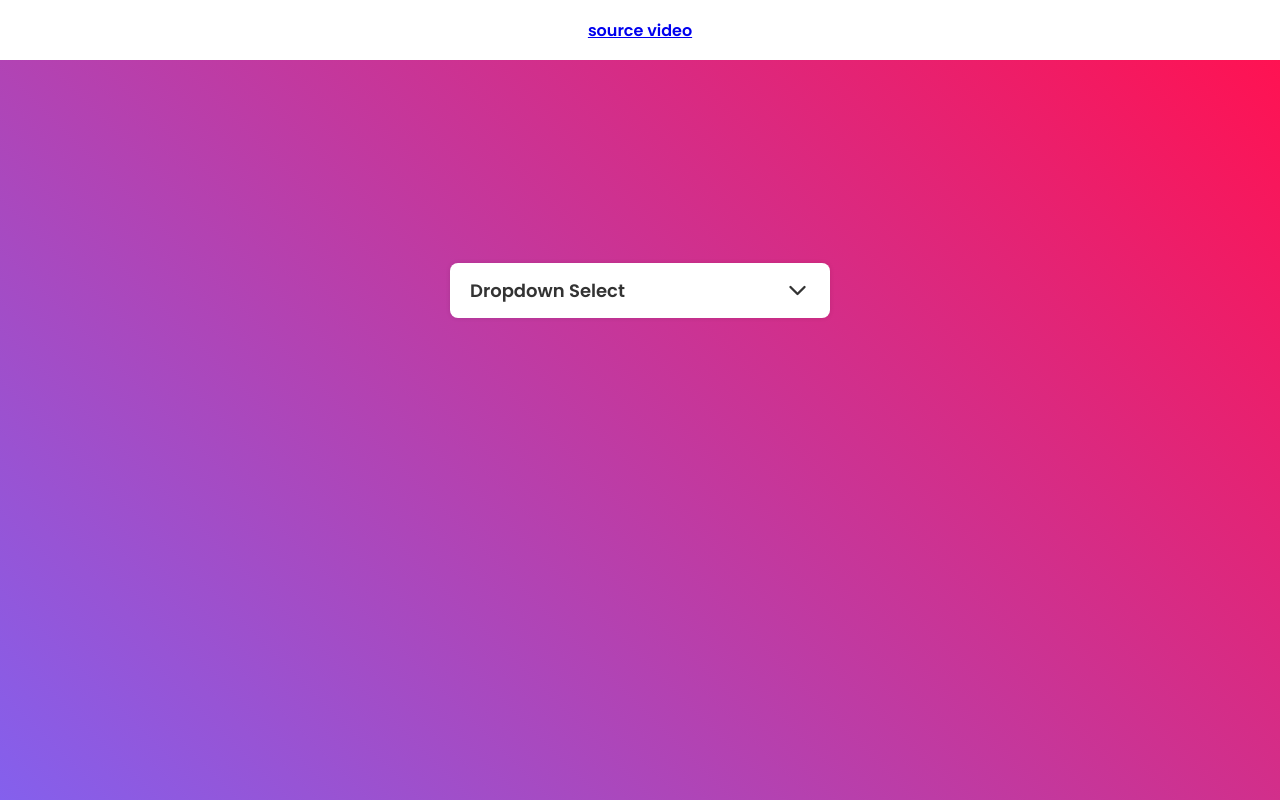
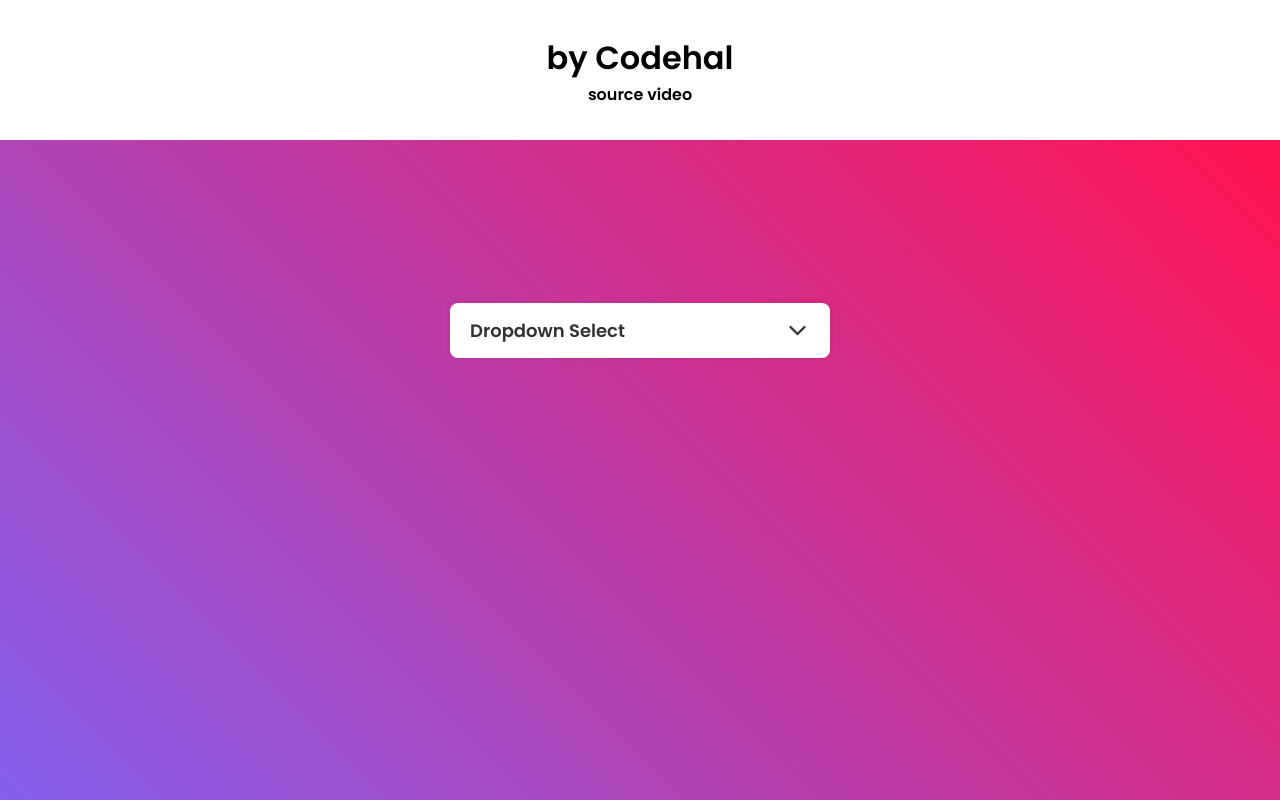
Before and after one commit to Sylvain-Mani/Styles-laboratory, a PHP site: page /view/dropdown/dropdown2.html in a window 1280 px wide. Run offline with PHP 8.4, Linux system fonts and the light colour scheme.

Commit message:
ajout des liens

```diff
--- a/css/styles-header.css
+++ b/css/styles-header.css
@@ -3,10 +3,9 @@ header {
     align-items: center;
     justify-content: center;
     flex-direction: column;
-    height: 60px;
+    height: 80px;
 }
 
-header.a .source {
-    /* text-decoration: none; */
-    margin: auto;
+a {
+text-decoration: none;
 }
--- a/css/styles.css
+++ b/css/styles.css
@@ -2,6 +2,11 @@
     margin: 0;
     padding: 0;
     box-sizing: border-box;
+}
+
+a {
+text-decoration: none;
+color: black;
 }
 
 body {
@@ -13,12 +18,13 @@ header {
     align-items: center;
     justify-content: center;
     flex-direction: column;
-    height: 60px;
+    height: 140px;
+    width: 100%;
+    background: #fff;
 }
 
-header.a .source {
-    /* text-decoration: none; */
-    margin: auto;
+header>h2 {
+
 }
 
 .main {
@@ -26,5 +32,5 @@ header.a .source {
     flex-direction: column;
     justify-content: center;
     align-items: center;
-    min-height: calc(100% - 60px);
+    min-height: calc(100% - 140px);
 }
--- a/view/dropdown/dropdown1.html
+++ b/view/dropdown/dropdown1.html
@@ -10,8 +10,9 @@
     </head>
     <body>
         <header>
-            <a class="source" href="https://www.youtube.com/watch?v=aD06H1F1Ehs">source video</a>
-            <a class="source" href="https://github.com/ecole-du-web/dropdown-anim">code source</a>
+            <h1><a class="title" href="https://www.youtube.com/@EcoleduWeb" target="_blank">by École du Web</a></h1>
+            <a class="source" href="https://www.youtube.com/watch?v=aD06H1F1Ehs" target="_blank">video source</a>
+            <a class="source" href="https://github.com/ecole-du-web/dropdown-anim" target="_blank">code source</a>
         </header>
 
         <div class="main">
--- a/view/dropdown/dropdown2.html
+++ b/view/dropdown/dropdown2.html
@@ -5,13 +5,14 @@
         <meta http-equiv="X-UA-Compatible" content="IE=edge">
         <meta name="viewport" content="width=device-width, initial-scale=1.0">
         <link rel="stylesheet" href="/css/styles.css">
-        <link rel="stylesheet" href="/css/styles-header.css">
+        <!-- <link rel="stylesheet" href="/css/styles-header.css"> -->
         <link rel="stylesheet" href="/css/dropdown/dropdown2.css">
         <title>dropdown2</title>
     </head>
     <body>
         <header>
-            <a class="source" href="https://www.youtube.com/watch?v=8XEm76pk3Rw">source video</a>
+            <h1><a class="title" href="https://www.youtube.com/@codehal" target="_blank">by Codehal</a></h1>
+            <a class="source" href="https://www.youtube.com/watch?v=8XEm76pk3Rw" target="_blank">source video</a>
         </header>
 
         <div class="main">
```
Also changed, not shown: index.html (+6 -6 lines), view/bloc/bloc1.html (+4 -3 lines), view/bloc/bloc2.html (+5 -3 lines), view/loader/loader1.html (+4 -3 lines).
